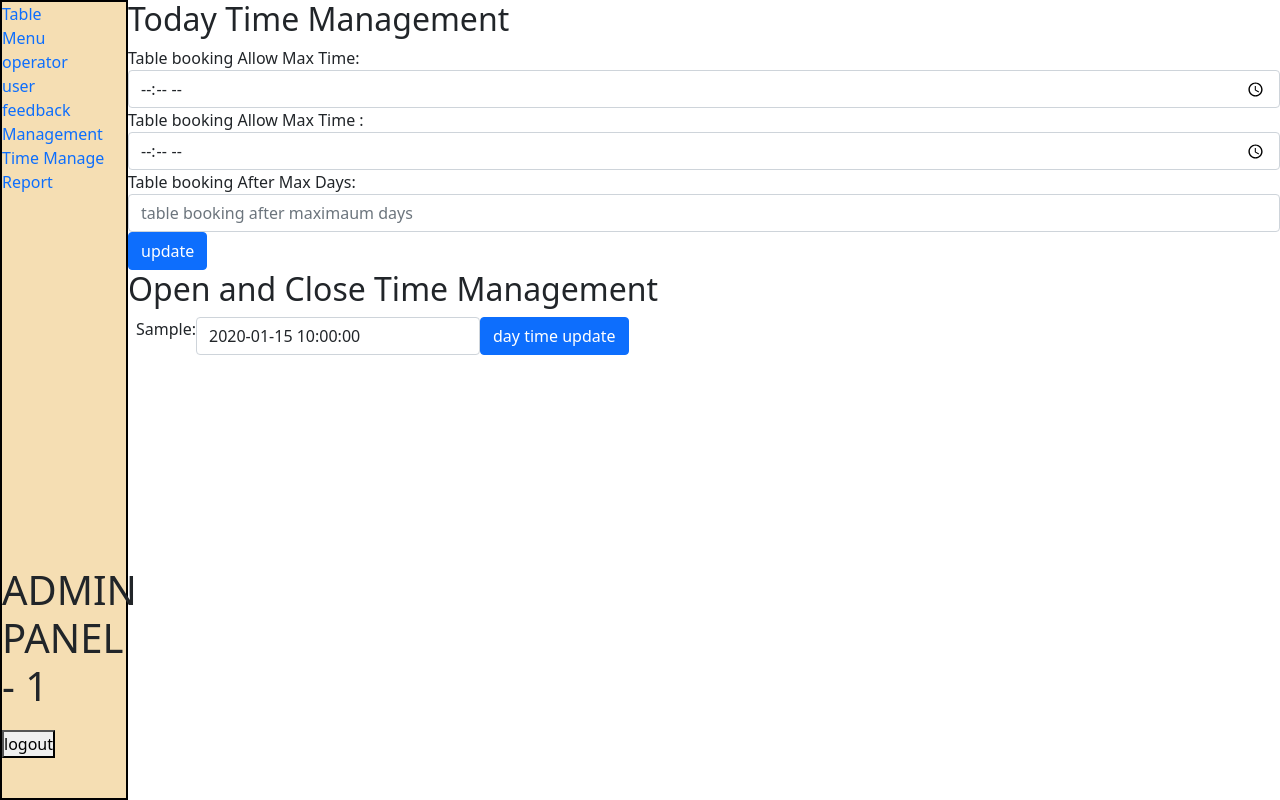
After one commit to PritamMakwana/TablePoint, a PHP site: page /TablePoint/admin/admin-time-manage.php in a window 1280 px wide. The commit adds this page. Run offline with PHP 8.4, Linux system fonts and the light colour scheme; the visitor is signed in with stand-in values (Sample User, id 1); tables that the repository leaves empty or names only in its code hold one stand-in row (values such as "Sample post").

Commit message:
admin side open and close inforamtion update and cus display

```diff
--- /dev/null
+++ b/admin/admin-time-manage.php
@@ -0,0 +1,133 @@
+<?php
+include "config.php";
+
+
+if (!isset($_SESSION['admin_id'])) {
+    header("Location: {$homename}/index.php");
+} else {
+
+?>
+
+    <!DOCTYPE html>
+    <html lang="en">
+
+    <head>
+        <meta charset="UTF-8">
+        <meta http-equiv="X-UA-Compatible" content="IE=edge">
+        <meta name="viewport" content="width=device-width, initial-scale=1.0">
+        <title>Management Time | Admin</title>
+    </head>
+
+    <body>
+        <div style="display: flex; flex-direction: row; width:100%; ">
+            <div style=" width: 10%; height: 100%; background-color: wheat;  position: absolute; border: 2px solid black;">
+                <?php include "sidebar.php"; ?>
+            </div>
+            <div style=" width: 90%;  height: 100%; position: absolute; margin-left: 10%;  ">
+                <?php
+                $sManage = "SELECT * FROM `admin_manage`";
+                $resManage = mysqli_query($conn, $sManage) or die("Query Faild Management time." . $sManage . mysqli_connect_error());
+                if (mysqli_num_rows($resManage) > 0) {
+                ?>
+                    <h2>Today Time Management</h2>
+                    <?php
+                    while ($row = mysqli_fetch_assoc($resManage)) {  ?>
+                        <form action="<?php echo $_SERVER['PHP_SELF']; ?>" method="POST" autocomplete="off">
+                            <div class="form-group">
+                                <input type="hidden" name="a_manag_id" class="form-control" value="<?php echo $row['a_manag_id']; ?>">
+                            </div>
+                            <div class="form-group">
+                                <label>Table booking Allow Max Time:</label>
+                                <input type="time" name="min_table_book_time" class="form-control" placeholder="Restaurant Open time" value="<?php echo $row['min_table_book_time']; ?>" required>
+                            </div>
+                            <div class="form-group">
+                                <label>Table booking Allow Max Time :</label>
+                                <input type="time" name="max_table_book_time" class="form-control" placeholder="Restaurant close time" value="<?php echo $row['max_table_book_time']; ?>" required>
+                            </div>
+                            <div class="form-group">
+                                <label>Table booking After Max Days:</label>
+                                <input type="number" name="max_day_book" class="form-control" placeholder="table booking after maximaum days" value="<?php echo $row['max_day_book']; ?>" required>
+                            </div>
+                            <input type="submit" name="update_managment" class="btn btn-primary" value="update" required />
+                        <?php
+                    }
+                }
+                if (isset($_POST['update_managment'])) {
+                    $a_manag_id = mysqli_real_escape_string($conn, $_POST['a_manag_id']);
+                    $Table_Booking_Open_time = mysqli_real_escape_string($conn, $_POST['min_table_book_time']);
+                    $Table_Booking_Close_time = mysqli_real_escape_string($conn, $_POST['max_table_book_time']);
+                    $Table_max_day_book = mysqli_real_escape_string($conn, $_POST['max_day_book']);
+
+                    $sql = "UPDATE `admin_manage` SET
+                   `min_table_book_time`='$Table_Booking_Open_time',`max_table_book_time`='$Table_Booking_Close_time',
+                    `max_day_book`='$Table_max_day_book'
+                    WHERE `a_manag_id`=$a_manag_id";
+
+                    $result = mysqli_query($conn, $sql) or die("Query Failed update." . $sql);
+
+                    if ($result) {
+                        ?>
+                            <script>
+                                window.location.href = '<?php $homename ?>admin-time-manage.php';
+                            </script>
+                        <?php
+                    } else {
+                        echo "<script>alert('Update Time Managment Data in problem')</>";
+                    }
+                }
+
+                $Restaurant_day_time_Manage = "SELECT * FROM `restaurant_time_manage`";
+                $Restaurant_day_time_Manage_Show = mysqli_query($conn, $Restaurant_day_time_Manage) or die("Query Faild Management." . $sManage . mysqli_connect_error());
+
+                if (mysqli_num_rows($Restaurant_day_time_Manage_Show) > 0) {
+                        ?>
+                        <h2>Open and Close Time Management</h2>
+                        <?php
+                        while ($row = mysqli_fetch_assoc($Restaurant_day_time_Manage_Show)) {
+                        ?>
+                            <form action="<?php echo $_SERVER['PHP_SELF']; ?>" method="POST" autocomplete="off">
+                                <div class="d-flex flex-row m-2">
+                                    <input type="hidden" name="res_time_id" class="form-control" value="<?php echo $row['res_time_id']; ?>">
+                                    <label><?php echo $row['res_days']; ?>:</label>
+
+                                    <input type="text" pattern=".{0,1000}" title="Ex : - 11:00AM - 11:00PM. open time is 11:00AM and close time is 11:00PM else holiday time input 'holiday'" data-bs-toggle="tooltip" data-bs-placement="top" name="res_time_info" class="form-control w-25" placeholder="11:00AM - 11:00PM (time input) or holiday" value="<?php echo $row['res_time_info']; ?>" required>
+
+                                    <input type="submit" name="time_managment" class="btn btn-primary" value="day time update" required />
+                                </div>
+                            </form>
+                        <?php
+                        }
+                    }
+
+                    if (isset($_POST['time_managment'])) {
+                        $res_time_id = mysqli_real_escape_string($conn, $_POST['res_time_id']);
+                        $res_day_time_update = mysqli_real_escape_string($conn, $_POST['res_time_info']);
+
+
+                        $sql = "UPDATE `restaurant_time_manage` SET
+                   `res_time_info` = '$res_day_time_update'
+                    WHERE `res_time_id` = $res_time_id ";
+
+                        $result = mysqli_query($conn, $sql) or die("Query Failed update time days ." . $sql);
+
+                        if ($result) {
+                        ?>
+                            <script>
+                                window.location.href = '<?php $homename ?>admin-time-manage.php';
+                            </script>
+                    <?php
+                        } else {
+                            echo "<script>alert('Update Day Time Managment Data in problem')</>";
+                        }
+                    }
+                    ?>
+
+                <?php
+            }
+                ?>
+            </div>
+        </div>
+
+    </body>
+
+    </html>
--- a/admin/sidebar.php
+++ b/admin/sidebar.php
@@ -20,6 +20,7 @@
             <a style="text-decoration: none;" href="user.php">user</a>
             <a style="text-decoration: none;" href="feedback.php">feedback</a>
             <a style="text-decoration: none;" href="admin-management.php">Management</a>
+            <a style="text-decoration: none;" href="admin-time-manage.php">Time Manage</a>
             <a style="text-decoration: none;" href="admin-report.php">Report</a>
         </div>
 
```
Also changed, not shown: admin/admin-management.php (+15 -17 lines), table-booking.php (+30 -6 lines).
